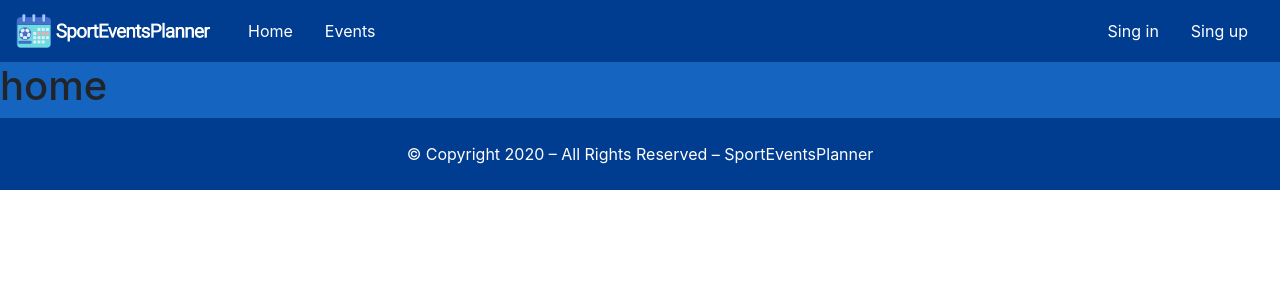
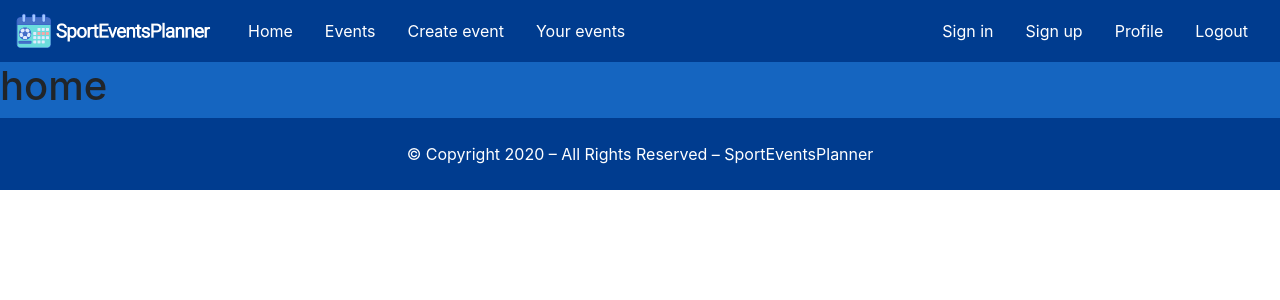
Before and after one commit to trybo/SportEventsPlanner, a Vue app: page / in a window 1280 px wide. Shown: the top 300 px of the page. Built offline with nearby package versions, Linux system fonts and the light colour scheme.

Commit message:
Navbar fixes

```diff
--- a/src/components/Navbar.vue
+++ b/src/components/Navbar.vue
@@ -23,13 +23,25 @@
         <li class="nav-item active">
           <a class="nav-link px-3" href="#">Events</a>
         </li>
+        <li class="nav-item active">
+          <a class="nav-link px-3" href="#">Create event</a>
+        </li>
+        <li class="nav-item active">
+          <a class="nav-link px-3" href="#">Your events</a>
+        </li>
       </ul>
       <ul class="navbar-nav ml-auto">
         <li class="nav-item active">
-          <a class="nav-link px-3" href="#">Sing in</a>
+          <a class="nav-link px-3" href="#">Sign in</a>
         </li>
         <li class="nav-item active">
-          <a class="nav-link px-3" href="#">Sing up</a>
+          <a class="nav-link px-3" href="#">Sign up</a>
+        </li>
+        <li class="nav-item active">
+          <a class="nav-link px-3" href="#">Profile</a>
+        </li>
+        <li class="nav-item active">
+          <a class="nav-link px-3" href="#">Logout</a>
         </li>
       </ul>
     </div>
```
